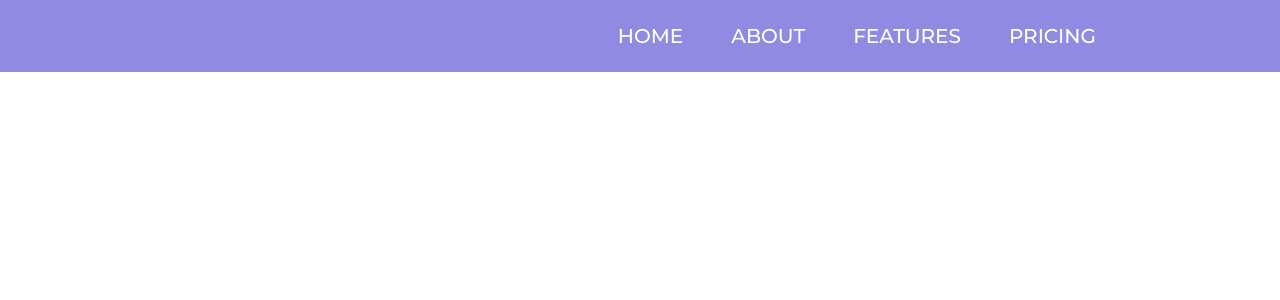
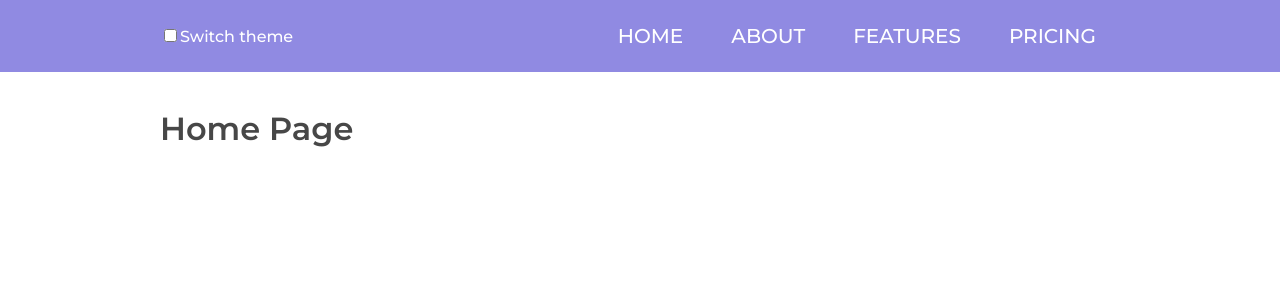
Before and after one commit to Andrew-Sem/next-site, a Next.js app: page / in a window 1280 px wide. Shown: the top 300 px of the page. Built offline with nearby package versions, Linux system fonts and the light colour scheme.

Commit message:
Add ThemeSwitcher

```diff
--- a/components/MainLayout/MainLayout.js
+++ b/components/MainLayout/MainLayout.js
@@ -4,6 +4,7 @@ import CustomLink from "./../CustomLink/CustomLink";
 import { useState } from "react";
 import { VscClose } from "react-icons/vsc";
 import { GiHamburgerMenu } from "react-icons/gi";
+import ThemeSwitcher from "../ThemeSwitcher/ThemeSwitcher";
 
 export default function MainLayout({ children, title = "Next App" }) {
   const links = [
@@ -29,9 +30,7 @@ export default function MainLayout({ children, title = "Next App" }) {
       <header className={cl.header}>
         <div className="container">
           <div className={cl.header_inner}>
-            <div className={cl.header__logo}>
-              {/* <img src="" alt="app logo" /> */}
-            </div>
+            <ThemeSwitcher />
             <nav>
               <ul className={cl.navbar__links}>
                 {links.map((link) => (
--- a/components/MainLayout/MainLayout.module.css
+++ b/components/MainLayout/MainLayout.module.css
@@ -8,10 +8,6 @@
   justify-content: space-between;
   align-items: center;
   flex-direction: row;
-}
-
-.header__logo img {
-  pointer-events: none;
 }
 
 .navbar__links {
--- /dev/null
+++ b/components/ThemeSwitcher/ThemeSwitcher.js
@@ -0,0 +1,27 @@
+import cl from "./ThemeSwitcher.module.css";
+
+export default function ThemeSwitcher() {
+  const toggleTheme = () => {
+    const theme = document.documentElement.getAttribute("data-theme");
+    console.log(theme);
+    if (theme === "light") {
+      document.documentElement.setAttribute("data-theme", "dark");
+      localStorage.setItem("theme", "dark");
+    } else {
+      document.documentElement.setAttribute("data-theme", "light");
+      localStorage.setItem("theme", "light");
+    }
+  };
+
+  return (
+    <div>
+      <input
+        className={cl.checkbox}
+        onChange={toggleTheme}
+        type="checkbox"
+        id="chekbox"
+      />
+      <span className={cl.checkbox_text}>Switch theme</span>
+    </div>
+  );
+}
--- /dev/null
+++ b/components/ThemeSwitcher/ThemeSwitcher.module.css
@@ -0,0 +1,8 @@
+.checkbox {
+  cursor: pointer;
+}
+
+.checkbox_text {
+  color: var(--color-link-text);
+  font-weight: 500;
+}
--- a/styles/globals.css
+++ b/styles/globals.css
@@ -10,7 +10,7 @@ html[data-theme="dark"] {
 
 html[data-theme="light"] {
   --color-link-text: #fff;
-  --color-text: #fff;
+  --color-text: #474747;
   --color-button: #908ae2;
   --color-header-bg: #908ae2;
   --color-main-bg: #fff;
```
